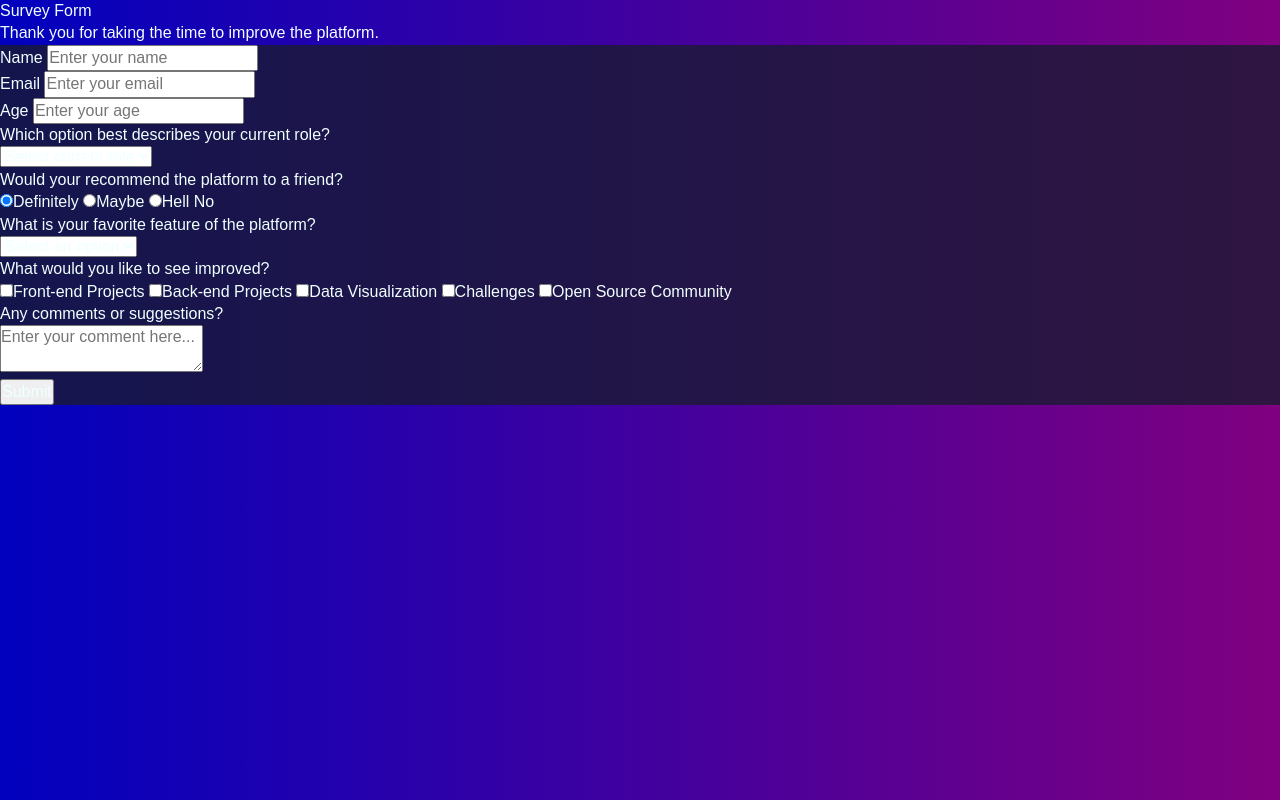
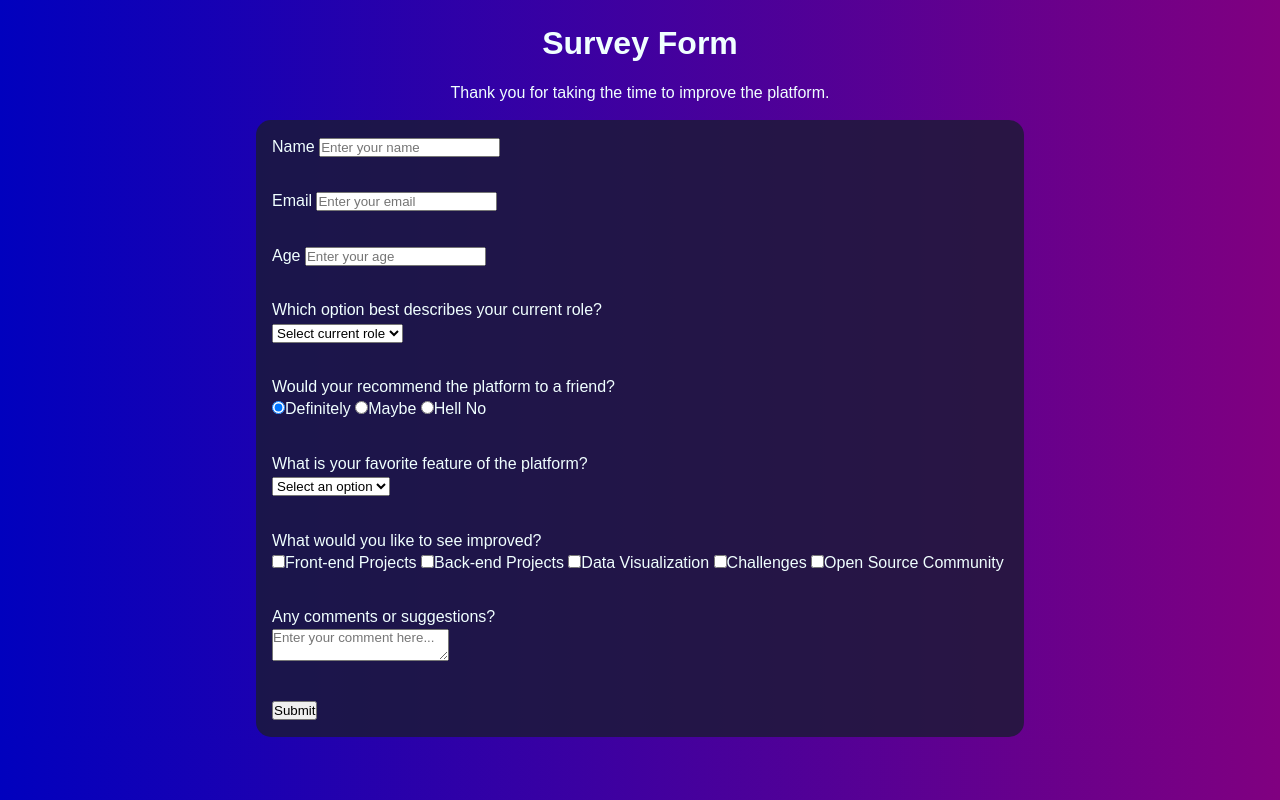
Before and after one commit to ChrisHuynh9/survey-form, a plain HTML site: page index.html in a window 1280 px wide. Drawn offline with Linux system fonts and the light colour scheme.

Commit message:
centered all elements, now it's time to add finishing styles

```diff
--- a/style.css
+++ b/style.css
@@ -3,26 +3,47 @@
   padding: 0;
   box-sizing: border-box;
   font-family: 'Poppins', sans-serif;
+}
+
+html {
+  background-image: linear-gradient(to right,rgb(1, 1, 190), purple);
+
+}
+
+body {
   font-size: 1rem;
   font-weight: 400;
   line-height: 1.4;
   color: azure;
+  border-radius: 5px;
+
 }
 
-body {
-  height: 100%;
-  margin: 0;
-  background-repeat: no-repeat;
-  background-attachment: fixed;
-  background-image: linear-gradient(to right,rgb(1, 1, 190), purple);
+h1 {
+  text-align: center;
+}
+
+.form-group {
+  padding: 1rem;
+
+
+
+}
+
+.description-head {
+  text-align: center;
+  padding: 1rem;
 }
 
 .container {
-  margin: auto;
-  display: block;
+  padding-top: 1.3rem;
+  height: 100%;
+  margin: 0;
 }
 
 #survey-form {
-  background-repeat: no-repeat;
   background-color: #1b1b32cc;
+  border-radius: 15px;
+  width: 60%;
+  margin: auto;
 }
```
